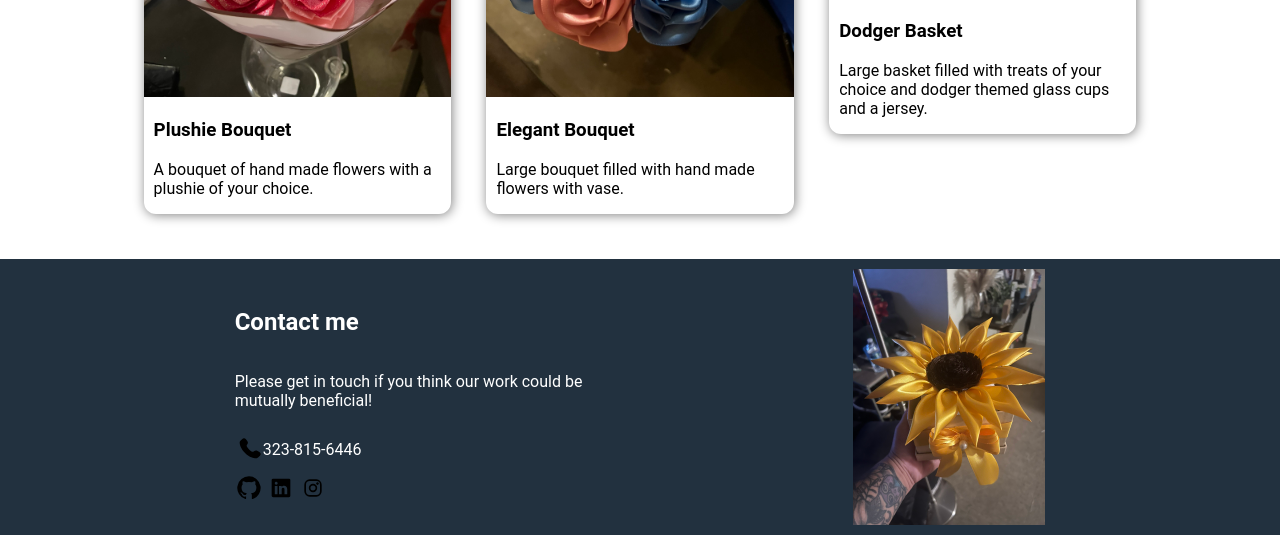
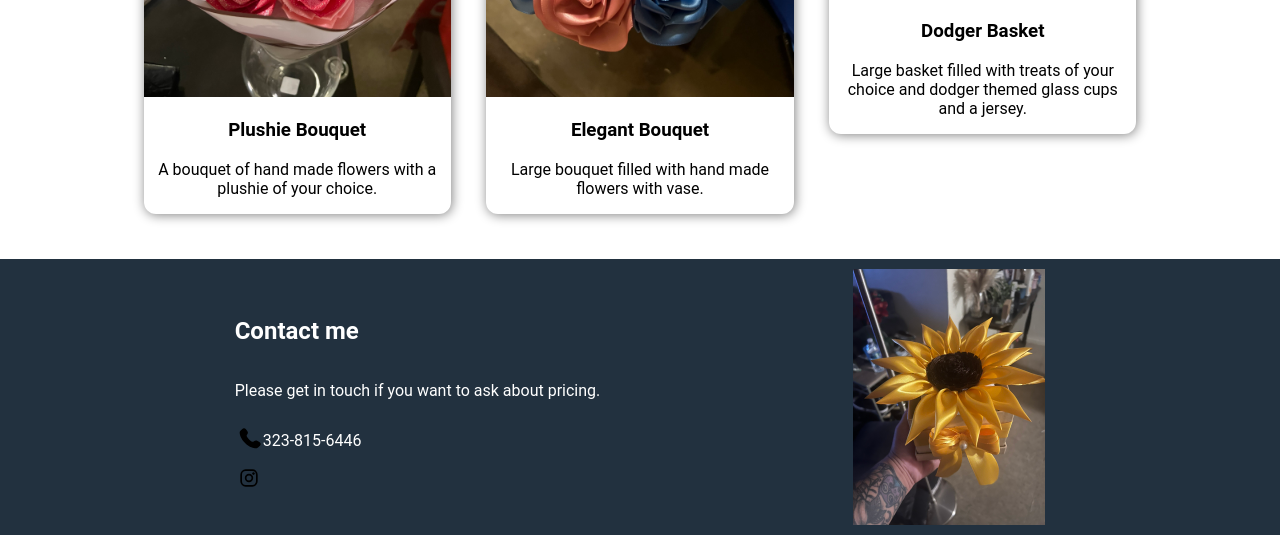
Before and after one commit to Dubonk/Flowers, a plain HTML site: page index.html in a window 1280 px wide. Shown: the part 1199-1734 px from the top of the page. Drawn offline with Linux system fonts and the light colour scheme.

Commit message:
Update site name

```diff
--- a/index.html
+++ b/index.html
@@ -5,14 +5,14 @@
     <meta name="viewport" content="width=device-width, initial-scale=1.0">
     <link rel="stylesheet" href="./styles/styles.css">
     <link rel="stylesheet" href="./styles/mobile.css">
-    <title>Francisca's Flowers</title>
+    <title>Cristabel's Flowers</title>
 </head>
 <body>
     <header>
         <div class="headerContent">
         <img class="profilePic" src="./imgs/IMG_8247.JPEG" alt="Flower picture">
         <div class="aboutMeContainer">
-            <h2>Francisca's Flowers</h2>
+            <h2>Cristabel's Flowers</h2>
             <p class="aboutMePara">
                 Personalized gifts for any occasion. All flowers are hand made with meticulous attention to detail, ensuring each piece is unique and special. Customize your gift by including candies, chocolates, or any chosen treat to add a personal touch and make your present truly unforgettable. Perfect for birthdays, anniversaries, or just because, these handcrafted flower gifts will delight and impress anyone who receives them.
             </p>
@@ -83,14 +83,12 @@
         <div class="footerInfo">
         <div class="contactInfo">
             <h2>Contact me</h2>
-            <p>Please get in touch if you think our work could be mutually beneficial!</p>
+            <p>Please get in touch if you want to ask about pricing.</p>
             <span class="phoneNum">
                 <img src="./svgs/phone.svg" alt="phone icon">
                 323-815-6446
             </span>
             <div class="socials">
-                <a href="https://github.com/Dubonk"><img class="socialLinks" src="./svgs/github.svg" alt="github icon"></a>
-                <a href="https://www.linkedin.com/in/kevin-dubon-42653b241/"><img class="socialLinks" src="./svgs/linkedin.svg" alt="linkedIn icon"></a>
                 <a href="https://www.instagram.com/cris_dubon?utm_source=ig_web_button_share_sheet&igsh=ZDNlZDc0MzIxNw=="><img class="socialLinks" src="./svgs/insta.svg" alt="instagram icon"></a>
             </div>
         </div>
--- a/styles/mobile.css
+++ b/styles/mobile.css
@@ -29,6 +29,9 @@
     }
     .aboutMeContainer > .socials > a > img {
         width: 60px;
+    }
+    .aboutMePara {
+        font-size: 26px;
     }
     .myProjects {
         display: flex;
--- a/styles/styles.css
+++ b/styles/styles.css
@@ -79,11 +79,12 @@ header {
 .projectInfo {
     padding-left: 10px;
     padding-right: 10px;
+    text-align: center;
 }
 h3 {
     display: flex;
     align-items: center;
-    justify-content: space-between;
+    justify-content: center;
 }
 .projectLinks {
     width: 20px;
```
